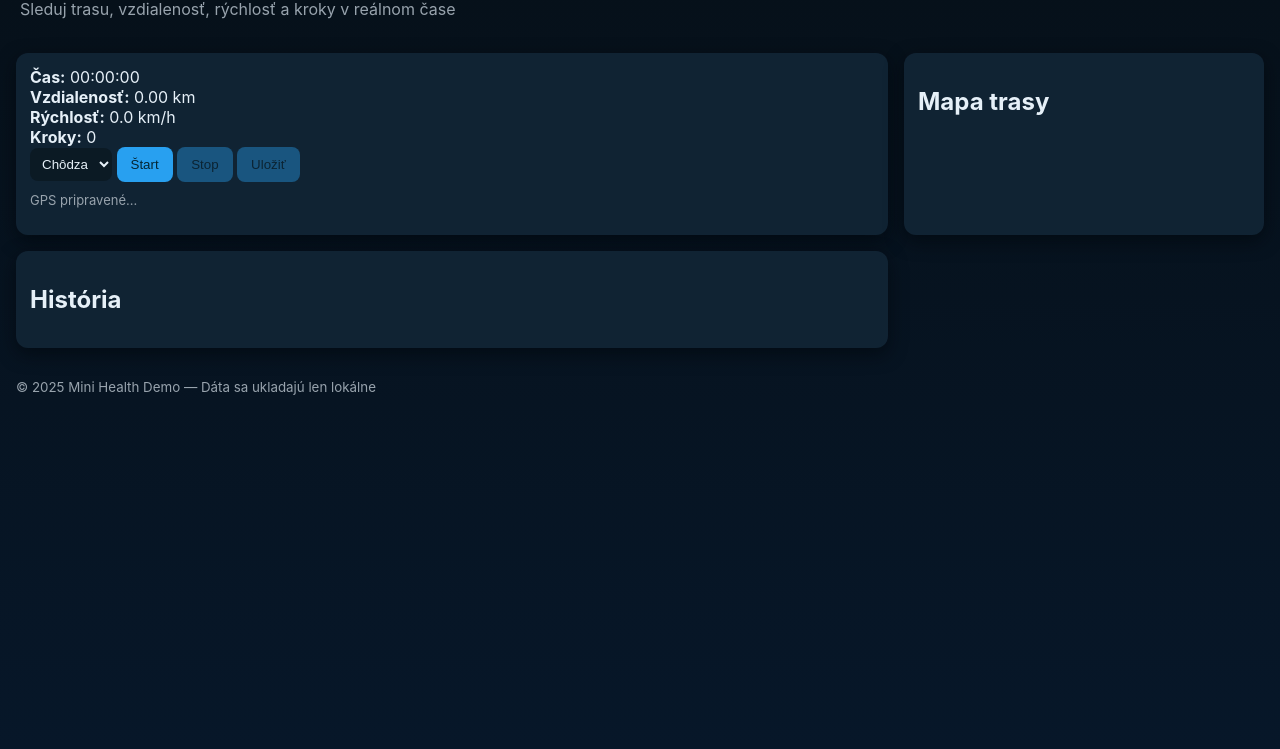
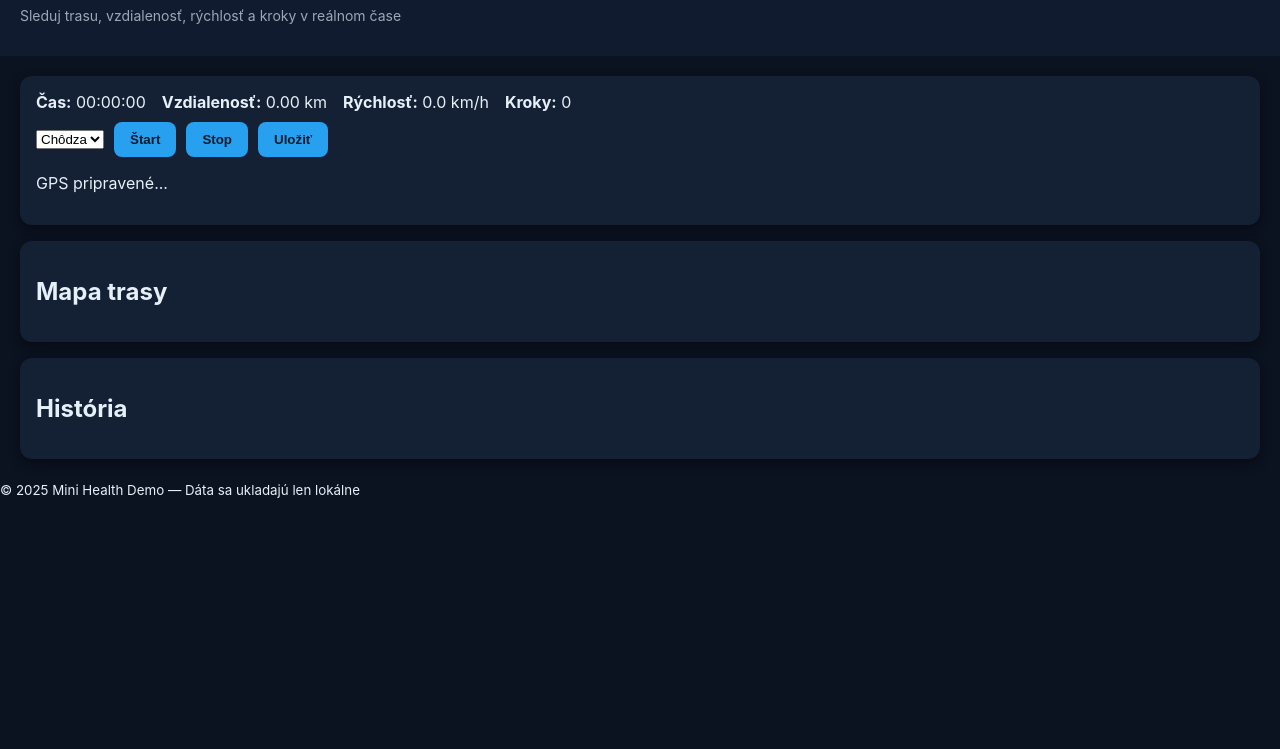
Before and after one commit to mark2000pan/smarthealt, a plain HTML site: page index.html in a window 1280 px wide. Shown: the part 51-800 px from the top of the page. Drawn offline with nearby package versions, Linux system fonts and the light colour scheme.

Commit message:
Update style.css

```diff
--- a/style.css
+++ b/style.css
@@ -1,27 +1,37 @@
-:root{--bg:#0f1720;--card:#102333;--accent:#28a0f0;--muted:#98a3ad;--glass:rgba(255,255,255,0.03)}
-*{box-sizing:border-box}
-html,body{height:100%;margin:0;font-family:Inter,Arial,Helvetica,sans-serif;background:linear-gradient(180deg,#061019, #071729);color:#e6f0f8}
-header{padding:18px 20px}
-header h1{margin:0;font-size:22px}
-.sub{margin:6px 0 0;color:var(--muted)}
+:root {
+  --bg: #0b1220;
+  --card: #142034;
+  --accent: #28a0f0;
+  --text: #e6f0f8;
+}
+* { box-sizing: border-box; }
 
-main{padding:16px;display:grid;grid-template-columns:1fr 360px;gap:16px}
-.card{background:var(--card);border-radius:12px;padding:14px;box-shadow:0 6px 18px rgba(2,6,12,0.6);min-height:80px}
-.dashboard{display:flex;flex-direction:column;gap:12px}
-.row{display:flex;gap:10px;align-items:center;margin-top:10px;flex-wrap:wrap}
-.metrics{justify-content:space-between}
-.big{font-size:20px;font-weight:700}
-.controls button{padding:10px 14px;border-radius:8px;border:0;background:var(--accent);color:#042533;cursor:pointer}
-.controls button[disabled]{opacity:.4;cursor:not-allowed}
-.status{margin-top:10px;color:var(--muted);font-size:13px}
-#points{max-height:150px;overflow:auto;padding:8px;background:var(--glass);border-radius:8px;font-family:monospace;font-size:13px}
-footer{padding:12px 16px;color:var(--muted)}
-#history{list-style:none;padding:0;margin:0;max-height:220px;overflow:auto}
-#history li{padding:8px;border-radius:8px;background:rgba(255,255,255,0.02);margin-bottom:8px;display:flex;justify-content:space-between}
-label{font-size:14px}
-input, select{padding:8px;border-radius:8px;border:0;background:#0b1a24;color:#e6f0f8}
-button{background:linear-gradient(180deg,var(--accent),#0aa3ef);border:0;color:#042533;padding:8px 10px;border-radius:8px;cursor:pointer}
-button[disabled]{opacity:.4;cursor:not-allowed}
-@media (max-width:900px){
-  main{grid-template-columns:1fr; padding:10px}
+body {
+  font-family: Inter, Arial, sans-serif;
+  background: var(--bg);
+  color: var(--text);
+  margin: 0;
 }
+header {
+  padding: 18px 20px;
+  background: #101b2f;
+}
+header h1 { margin: 0; font-size: 22px; }
+.sub { color: #9ba8b6; font-size: 14px; }
+
+main { padding: 20px; display: flex; flex-direction: column; gap: 16px; }
+.card {
+  background: var(--card);
+  border-radius: 12px;
+  padding: 16px;
+  box-shadow: 0 4px 12px rgba(0,0,0,0.4);
+}
+.metrics { display: flex; flex-wrap: wrap; gap: 16px; font-size: 16px; }
+.controls { margin-top: 10px; display: flex; gap: 10px; align-items: center; }
+button {
+  background: var(--accent);
+  border: none;
+  border-radius: 8px;
+  color: #001a2b;
+  font-weight: bold;
+  padding: 10px 16px
```
